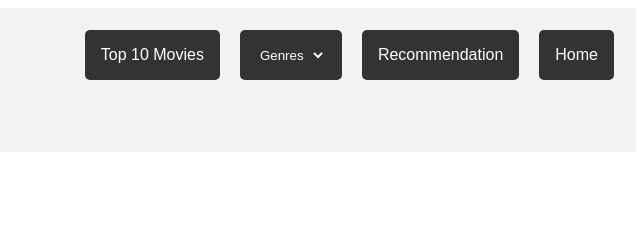
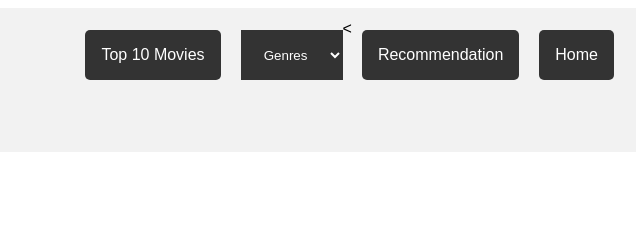
Before and after one commit to Mambou-Gilles/wdd131, a plain HTML site: page project-final/recommended-movies.html in a window 1280 px wide. Shown: the top 237 px of the page, 636-1276 px from the left. Drawn offline with Linux system fonts and the light colour scheme.

Commit message:
final one

```diff
--- a/project-final/recommended-movies.html
+++ b/project-final/recommended-movies.html
@@ -17,17 +17,18 @@
         <button id="menu"></button>
         <nav class="navigation" id="nav">
             <a id="top10-button">Top 10 Movies</a>
-            <a><select id="genres-dropdown">
+            <select id="genres-dropdown">
                 <option value="" disabled selected>Genres</option>
                 <option value="28">Action</option>
                 <option value="35">Comedy</option>
                 <option value="18">Drama</option>
                 <option value="27">Horror</option>
 
-              </select></a>
+              </select><
             <a href="recommend.html" >Recommendation</a>
             <a href="index.html" id="home-button">Home</a>
         </nav>
+        </div>
     </header>
     <main>
 
--- a/project-final/styles/style.css
+++ b/project-final/styles/style.css
@@ -188,13 +188,14 @@ body {
     margin: 0 30%;
   }
 
-  .navigation a {
+  .navigation a, #genres-dropdown {
       display: none;
       padding: 1rem;
       text-align: center;
       text-decoration: none;
       color: #fff;
     margin-top: 10px;
+    width: auto;
   }
 
   .navigation a:hover {
@@ -213,18 +214,18 @@ body {
 
   /* Large view navigation */
 
-  @media screen and (min-width: 851px) {
-    .navigation a {
+  /* @media screen and (min-width: 933px) {
+    .navigation a, .navigation #genres-dropdown {
         display: block;
-          margin-left: 10px; /* Add some spacing between links */
+          margin-left: 10px;
           text-decoration: none;
           width: auto;
 
       }
 
 
-  }
-  @media screen and (min-width: 850px) {
+  } */
+  @media screen and (min-width: 933px) {
 
       #menu {
           display: none; /* Hide hamburger button */
@@ -245,11 +246,12 @@ body {
       }
 
       /* Adjust individual link styles if needed */
-      .navigation a {
+      .navigation a, .navigation #genres-dropdown {
         display: block;
           margin-left: 10px; /* Add some spacing between links */
           text-decoration: none;
   /*         color: #333; */
+          width: auto;
       }
 
 
```
Also changed, not shown: project-final/index.html (+4 -3 lines), project-final/recommend.html (+3 -3 lines).
